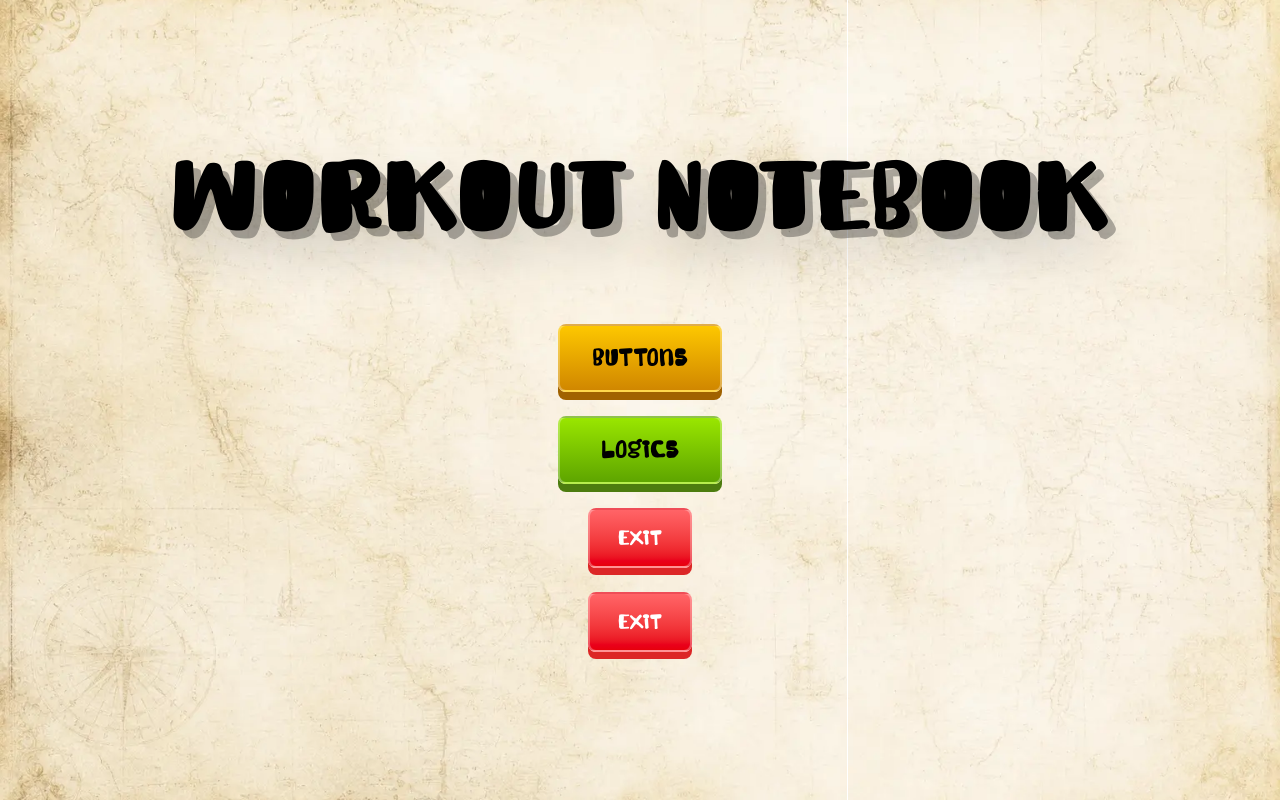
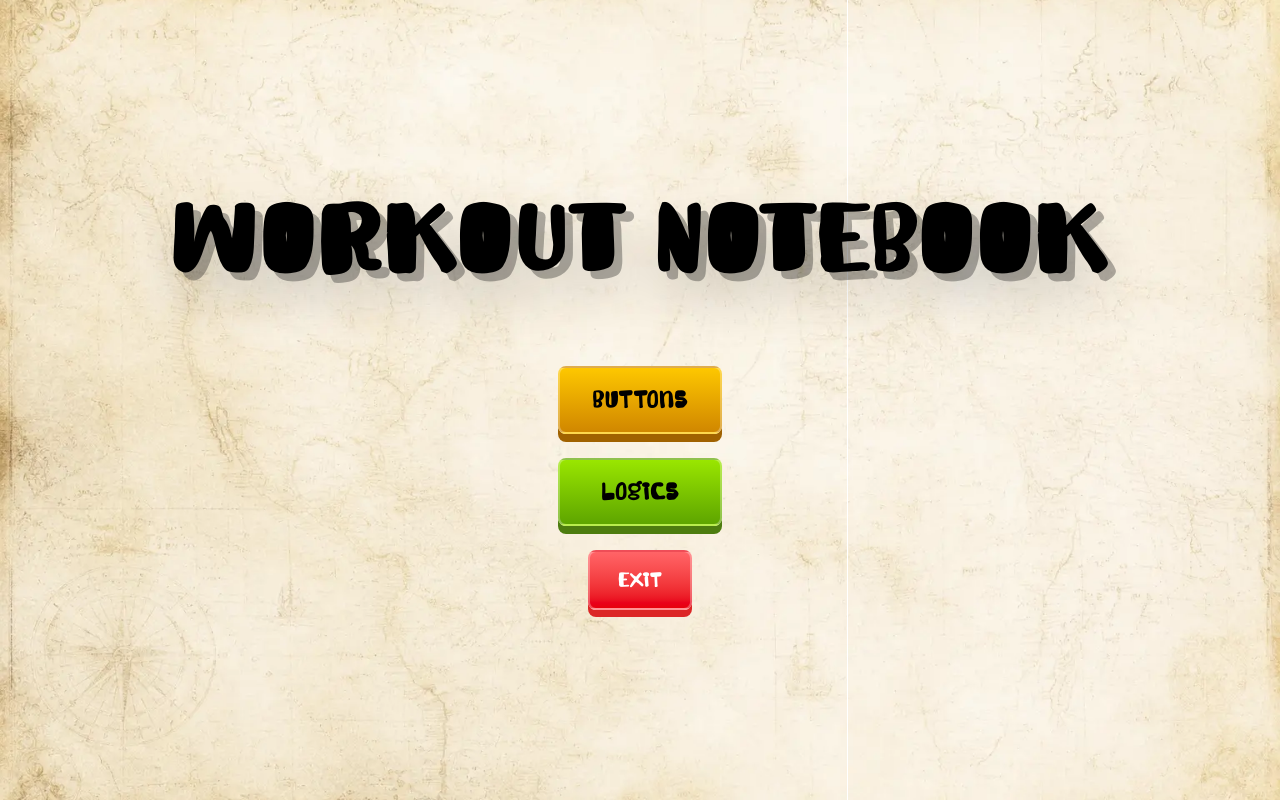
Before and after one commit to OstrovskyIv/training_functions_of_websites, a Vue app in the folder training/: page / in a window 1280 px wide. Built offline with nearby package versions, Linux system fonts and the light colour scheme; the HTML template or start-up script is replaced by a standard one.

Commit message:
Закончил тест убрав не нужную кнопку

```diff
--- a/training/src/components/Buttons/ButtonsExit.vue
+++ b/training/src/components/Buttons/ButtonsExit.vue
@@ -26,27 +26,4 @@
     ">
     Exit
   </button>
-  <button class="
-      px-3 py-1.5 text-xs shadow-[0_3px_0_0_rgb(220_38_38)]
-      sm:px-4 sm:py-2 sm:text-sm sm:shadow-[0_4px_0_0_rgb(220_38_38)]
-      md:px-5 md:py-2.5 md:text-base md:shadow-[0_5px_0_0_rgb(220_38_38)]
-      lg:px-6 lg:py-3 lg:text-lg lg:shadow-[0_6px_0_0_rgb(220_38_38)]
-      xl:px-7 xl:py-3.5 xl:text-xl xl:shadow-[0_7px_0_0_rgb(220_38_38)]
-      2xl:px-8 2xl:py-4 2xl:text-2xl 2xl:shadow-[0_8px_0_0_rgb(220_38_38)]
-      tracking-wider font-bold font-angellin
-      bg-gradient-to-b from-red-400 to-red-600
-      rounded-lg
-      text-white
-      border-2 border-white/30
-      hover:border-white/50
-      hover:from-red-500 hover:to-red-700
-      hover:shadow-[0_1px_0_0_rgb(220_38_38)]
-      hover:translate-y-1
-      active:scale-95
-      transition-all duration-150
-      cursor-pointer
-      w-auto
-    ">
-    Exit
-  </button>
 </template>
```
